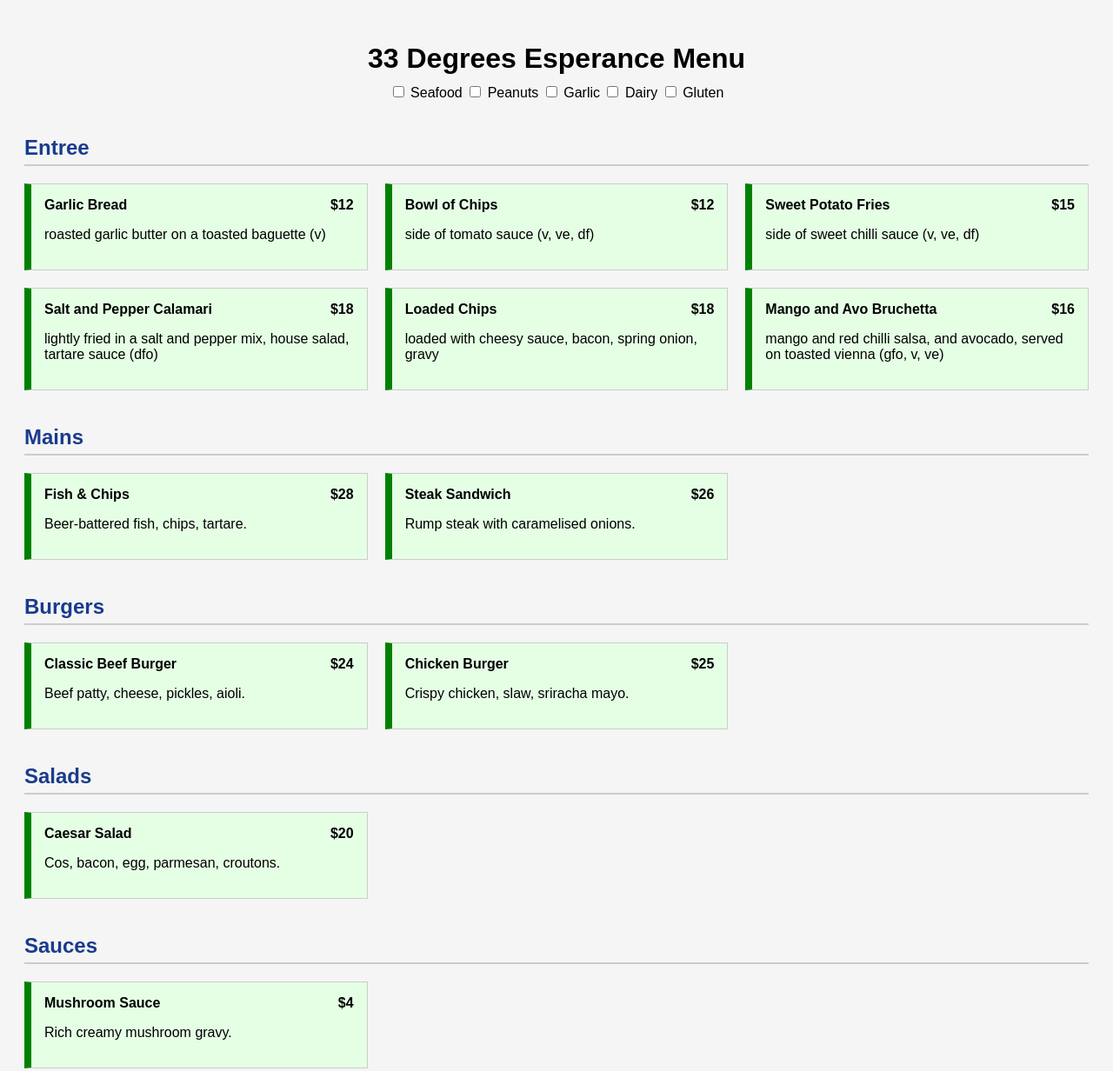
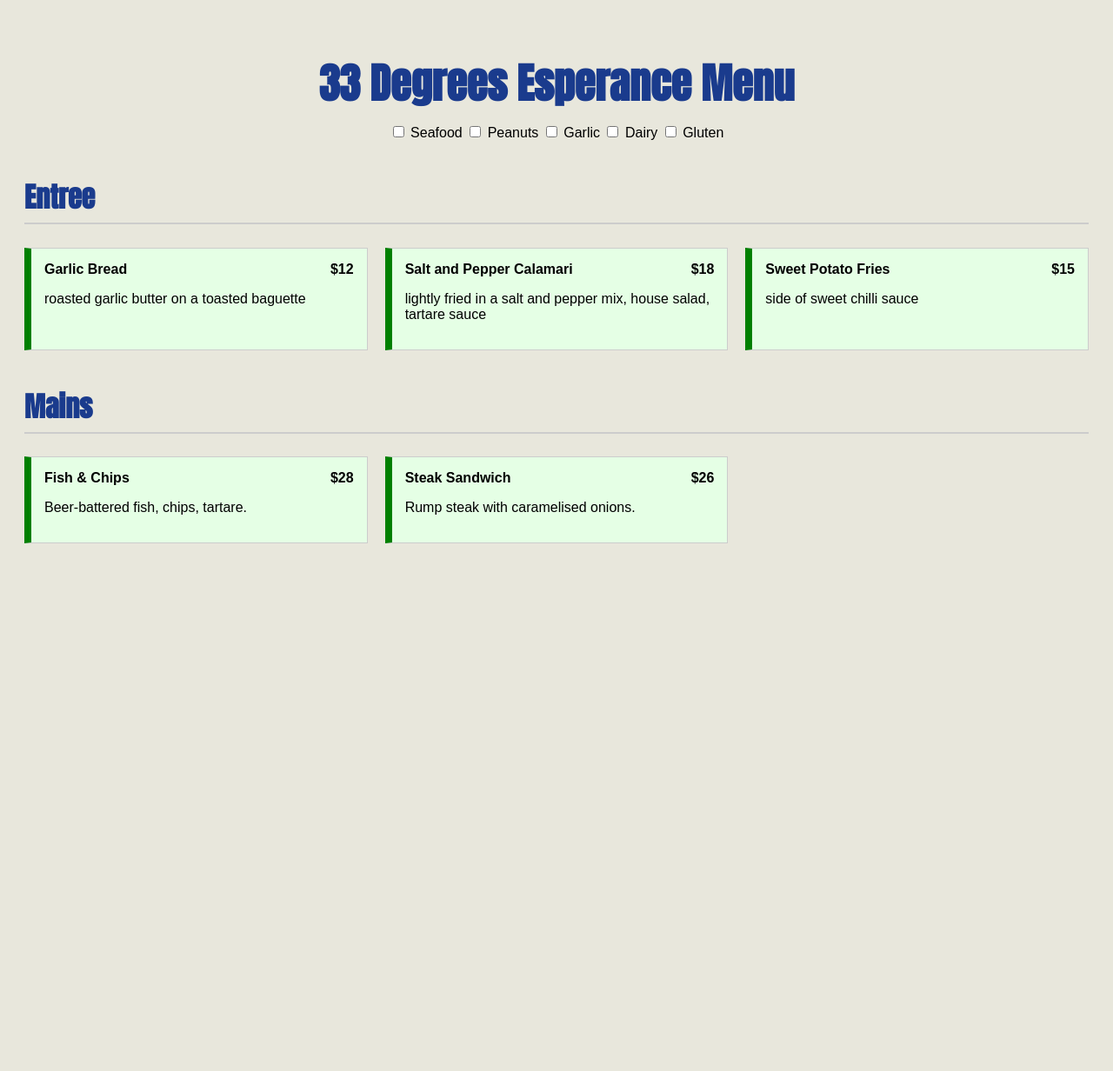
Before and after one commit to Johnexx/7-day-page, a plain HTML site: page allergens.html in a window 1280 px wide. Shown: the top 1232 px of the page at 87% size. After the commit the page ends 800 px from the top, so only its background shows below. Drawn offline with Linux system fonts and the light colour scheme.

Commit message:
Update allergens.html

```diff
--- a/allergens.html
+++ b/allergens.html
@@ -5,31 +5,47 @@
   <meta name="viewport" content="width=device-width, initial-scale=1.0"/>
   <title>33 Degrees Menu</title>
   <style>
+    @font-face {
+      font-family: 'Anton';
+      src: url('/fonts/Anton-Regular.ttf') format('truetype');
+    }
+
     body {
       font-family: Arial, sans-serif;
       padding: 20px;
-      background: #f5f5f5;
+      background: #E8E7DC;
     }
+
+    h1, h2 {
+      font-family: 'Anton', Arial, sans-serif;
+      color: #1a3b8d;
+    }
+
     h1 {
       text-align: center;
       margin-bottom: 10px;
+      font-size: 3rem;
     }
+
     h2 {
       margin-top: 40px;
-      color: #1a3b8d;
       border-bottom: 2px solid #ccc;
       padding-bottom: 5px;
+      font-size: 2rem;
     }
+
     .allergen-filters {
       margin-bottom: 30px;
       text-align: center;
     }
+
     .menu-category {
       display: grid;
       grid-template-columns: repeat(auto-fill, minmax(320px, 1fr));
       gap: 20px;
       margin-bottom: 40px;
     }
+
     .menu-item {
       border: 1px solid #ccc;
       border-left: 8px solid transparent;
@@ -38,29 +54,56 @@
       transition: background 0.3s;
       cursor: pointer;
     }
+
     .safe {
       border-left-color: green;
       background: #e5ffe5;
     }
+
     .unsafe {
       border-left-color: red;
       background: #ffe5e5;
     }
-    .ingredients {
+
+    .ingredients, .dietary-labels {
       display: none;
       margin-top: 10px;
       font-size: 0.9em;
     }
+
     .ingredients span.allergen {
       font-weight: bold;
       color: red;
     }
+
     .price {
       float: right;
       font-weight: bold;
     }
+
     .clear {
       clear: both;
+    }
+
+    .visible {
+      display: block !important;
+    }
+
+    .dietary-tag {
+      display: inline-block;
+      background: #1a3b8d;
+      color: white;
+      padding: 2px 6px;
+      margin-right: 5px;
+      font-size: 0.75em;
+      border-radius: 4px;
+    }
+
+    .removal-note {
+      font-style: italic;
+      color: #555;
+      font-size: 0.8em;
+      margin-top: 5px;
     }
   </style>
 </head>
@@ -83,43 +126,52 @@
 
     const menuData = {
       "Entree": [
-        { name: "Garlic Bread", description: "roasted garlic butter on a toasted baguette (v)", price: 12, ingredients: ["gluten", "garlic", "butter"] },
-        { name: "Bowl of Chips", description: "side of tomato sauce (v, ve, df)", price: 12, ingredients: ["gluten"] },
-        { name: "Sweet Potato Fries", description: "side of sweet chilli sauce (v, ve, df)", price: 15, ingredients: ["gluten"] },
-        { name: "Salt and Pepper Calamari", description: "lightly fried in a salt and pepper mix, house salad, tartare sauce (dfo)", price: 18, ingredients: ["seafood", "garlic", "gluten"] },
-        { name: "Loaded Chips", description: "loaded with cheesy sauce, bacon, spring onion, gravy", price: 18, ingredients: ["garlic", "gluten"] },
-        { name: "Mango and Avo Bruchetta", description: "mango and red chilli salsa, and avocado, served on toasted vienna (gfo, v, ve)", price: 16, ingredients: ["gluten", "garlic", "gluten"] }
-
+        {
+          name: "Garlic Bread",
+          description: "roasted garlic butter on a toasted baguette",
+          price: 12,
+          ingredients: ["gluten", "garlic", "butter"],
+          dietary: "V, GFO",
+          removables: { GFO: ["bread"] }
+        },
+        {
+          name: "Salt and Pepper Calamari",
+          description: "lightly fried in a salt and pepper mix, house salad, tartare sauce",
+          price: 18,
+          ingredients: ["seafood", "garlic", "gluten"],
+          dietary: "DFO",
+          removables: { DFO: ["tartare sauce"] }
+        },
+        {
+          name: "Sweet Potato Fries",
+          description: "side of sweet chilli sauce",
+          price: 15,
+          ingredients: ["gluten"],
+          dietary: "V, Ve"
+        }
       ],
       "Mains": [
-        { name: "Fish & Chips", description: "Beer-battered fish, chips, tartare.", price: 28, ingredients: ["seafood", "gluten", "dairy"] },
-        { name: "Steak Sandwich", description: "Rump steak with caramelised onions.", price: 26, ingredients: ["gluten", "onion", "dairy"] }
-      ],
-      "Burgers": [
-        { name: "Classic Beef Burger", description: "Beef patty, cheese, pickles, aioli.", price: 24, ingredients: ["gluten", "dairy", "garlic"] },
-        { name: "Chicken Burger", description: "Crispy chicken, slaw, sriracha mayo.", price: 25, ingredients: ["gluten", "garlic", "dairy"] }
-      ],
-      "Salads": [
-        { name: "Caesar Salad", description: "Cos, bacon, egg, parmesan, croutons.", price: 20, ingredients: ["egg", "dairy", "gluten"] }
-      ],
-      "Sauces": [
-        { name: "Mushroom Sauce", description: "Rich creamy mushroom gravy.", price: 4, ingredients: ["dairy", "garlic"] }
-      ],
-      "Extras": [
-        { name: "Chips", description: "Crispy seasoned fries.", price: 9, ingredients: ["gluten"] }
-      ],
-      "Kids": [
-        { name: "Kids Nuggets & Chips", description: "Chicken nuggets with chips.", price: 14, ingredients: ["gluten", "dairy"] }
-      ],
-      "Desserts": [
-        { name: "Sticky Date Pudding", description: "Warm pudding with butterscotch.", price: 12, ingredients: ["gluten", "dairy"] }
+        {
+          name: "Fish & Chips",
+          description: "Beer-battered fish, chips, tartare.",
+          price: 28,
+          ingredients: ["seafood", "gluten", "dairy"],
+          dietary: "DFO",
+          removables: { DFO: ["tartare"] }
+        },
+        {
+          name: "Steak Sandwich",
+          description: "Rump steak with caramelised onions.",
+          price: 26,
+          ingredients: ["gluten", "onion", "dairy"]
+        }
       ]
     };
 
     function highlightAllergens(ingredients) {
       return ingredients.map(ing => {
-        return allergens.has(ing.toLowerCase()) ?
-          `<span class="allergen">${ing}</span>` : ing;
+        return allergens.has(ing.toLowerCase())
+          ? `<span class="allergen">${ing}</span>` : ing;
       }).join(", ");
     }
 
@@ -137,19 +189,31 @@
           const isSafe = !lowerIngredients.some(i => allergens.has(i));
           const itemDiv = document.createElement('div');
           itemDiv.className = `menu-item ${isSafe ? "safe" : "unsafe"}`;
+
+          let dietaryHTML = "";
+          if (item.dietary) {
+            const tags = item.dietary.split(",").map(tag => tag.trim());
+            tags.forEach(tag => {
+              dietaryHTML += `<span class="dietary-tag">${tag}</span>`;
+              if (tag.endsWith("O") && item.removables && item.removables[tag]) {
+                dietaryHTML += `<div class="removal-note">Remove: ${item.removables[tag].join(", ")}</div>`;
+              }
+            });
+          }
+
           itemDiv.innerHTML = `
             <div><strong>${item.name}</strong><span class="price">$${item.price}</span></div>
             <div class="clear"></div>
             <p>${item.description}</p>
+            <div class="dietary-labels">${dietaryHTML}</div>
             <div class="ingredients">Ingredients: ${highlightAllergens(item.ingredients)}</div>
           `;
 
-          if (!isSafe) {
-            itemDiv.addEventListener('click', function () {
-              const ingredients = this.querySelector('.ingredients');
-              ingredients.style.display = ingredients.style.display === 'block' ? 'none' : 'block';
-            });
-          }
+          itemDiv.addEventListener('click', function () {
+            this.querySelector('.ingredients').classList.toggle('visible');
+            const labels = this.querySelector('.dietary-labels');
+            if (labels) labels.classList.toggle('visible');
+          });
 
           grid.appendChild(itemDiv);
         });
```
